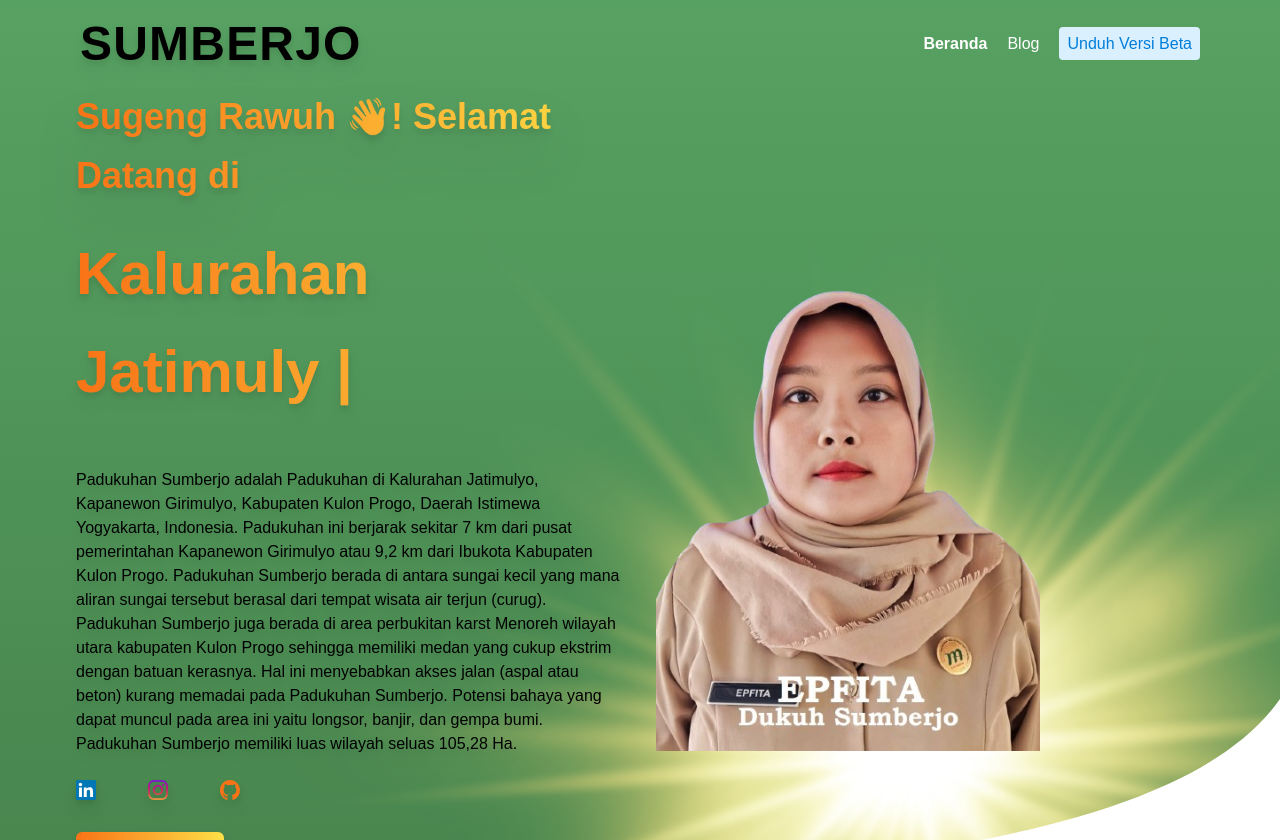
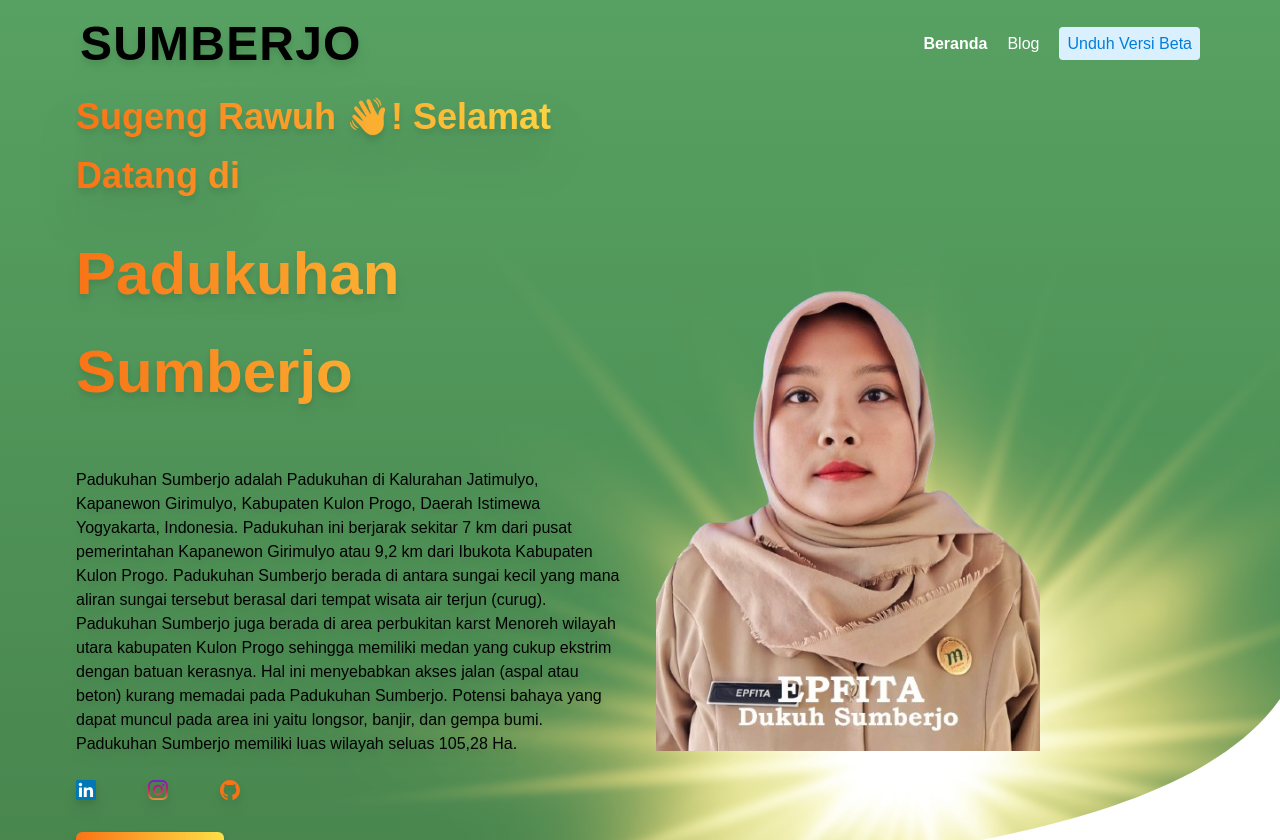
Before and after one commit to hzlnqodrey/KKN-profile-umkm-sumberjo, a React (Create React App) app: page / in a window 1280 px wide. Shown: the top 840 px of the page. Built offline with nearby package versions, Linux system fonts and the light colour scheme; no server answers.

Commit message:
comment font awesome and react-typed

```diff
--- a/package.json
+++ b/package.json
@@ -9,7 +9,7 @@
   "dependencies": {
     "@fortawesome/fontawesome-svg-core": "^6.2.0",
     "@fortawesome/free-solid-svg-icons": "^6.2.0",
-    "@fortawesome/react-fontawesome": "^0.2.0",
+
     "@headlessui/react": "^1.6.6",
     "@heroicons/react": "^2.0.10",
     "@splidejs/react-splide": "^0.7.8",
@@ -24,7 +24,7 @@
     "react-dom": "^18.2.0",
     "react-router-dom": "^6.4.1",
     "react-scripts": "^5.0.1",
-    "react-typed": "^1.2.0",
+
     "web-vitals": "^2.1.4"
   },
   "scripts": {
--- a/src/pages/HomePage.js
+++ b/src/pages/HomePage.js
@@ -1,7 +1,7 @@
 import { Splide, SplideSlide, SplideTrack } from "@splidejs/react-splide";
 import "@splidejs/react-splide/css/core";
 import { Chrono } from "react-chrono";
-import ReactTyped from "react-typed";
+// import ReactTyped from "react-typed";
 // import ProfileCV from "../assets/Hazlan Muhammad Qodri_CV.pdf";
 
 import BlogHome from "../components/BlogHome";
@@ -219,7 +219,7 @@ function HomePage() {
         type: "IMAGE",
       },
     },
-  ]
+  ];
 
   return (
     <div id="home">
@@ -254,8 +254,8 @@ function HomePage() {
               Datang di
             </h1>
             <h1 className="font-extrabold text-transparent text-6xl leading-relaxed bg-clip-text bg-gradient-to-r from-horizon-text1 to-horizon-text2 mb-6">
-              {" "}
-              <ReactTyped
+              Padukuhan Sumberjo{" "}
+              {/* <ReactTyped
                 strings={[
                   "Padukuhan Sumberjo",
                   "Kalurahan Jatimulyo",
@@ -268,7 +268,7 @@ function HomePage() {
                 backSpeed={20}
                 cursorChar=" |"
                 showCursor={true}
-              />
+              /> */}
             </h1>
             <h2 className="font-regular text-1xl mb-6">
               <br />
@@ -1333,8 +1333,6 @@ function HomePage() {
           </div>
         </div>
       </div>
-
-
     </div>
   );
 }
```
Also changed, not shown: package.txt (added), 1 other file (tests, documents, lock files or other folders).
